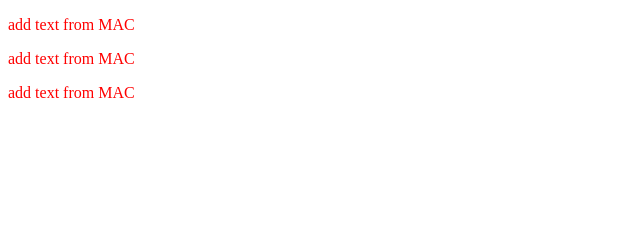
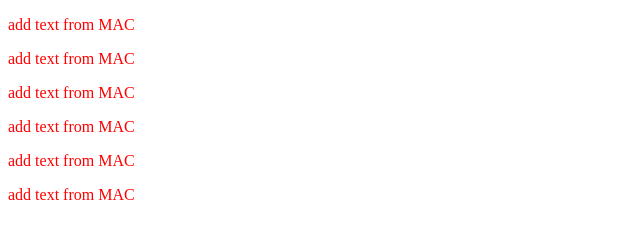
Before and after one commit to benito1988/learnConsole, a plain HTML site: page index.html in a window 1280 px wide. Shown: the whole page, without its empty margins (0-640 px from the left). Drawn offline with Linux system fonts and the light colour scheme.

Commit message:
Update index.html

```diff
--- a/index.html
+++ b/index.html
@@ -13,5 +13,8 @@
 <p>add text from MAC</p>
 <p>add text from MAC</p>
 <p>add text from MAC</p>
+    <p>add text from MAC</p>
+<p>add text from MAC</p>
+<p>add text from MAC</p>
 </body>
 </html>
```
